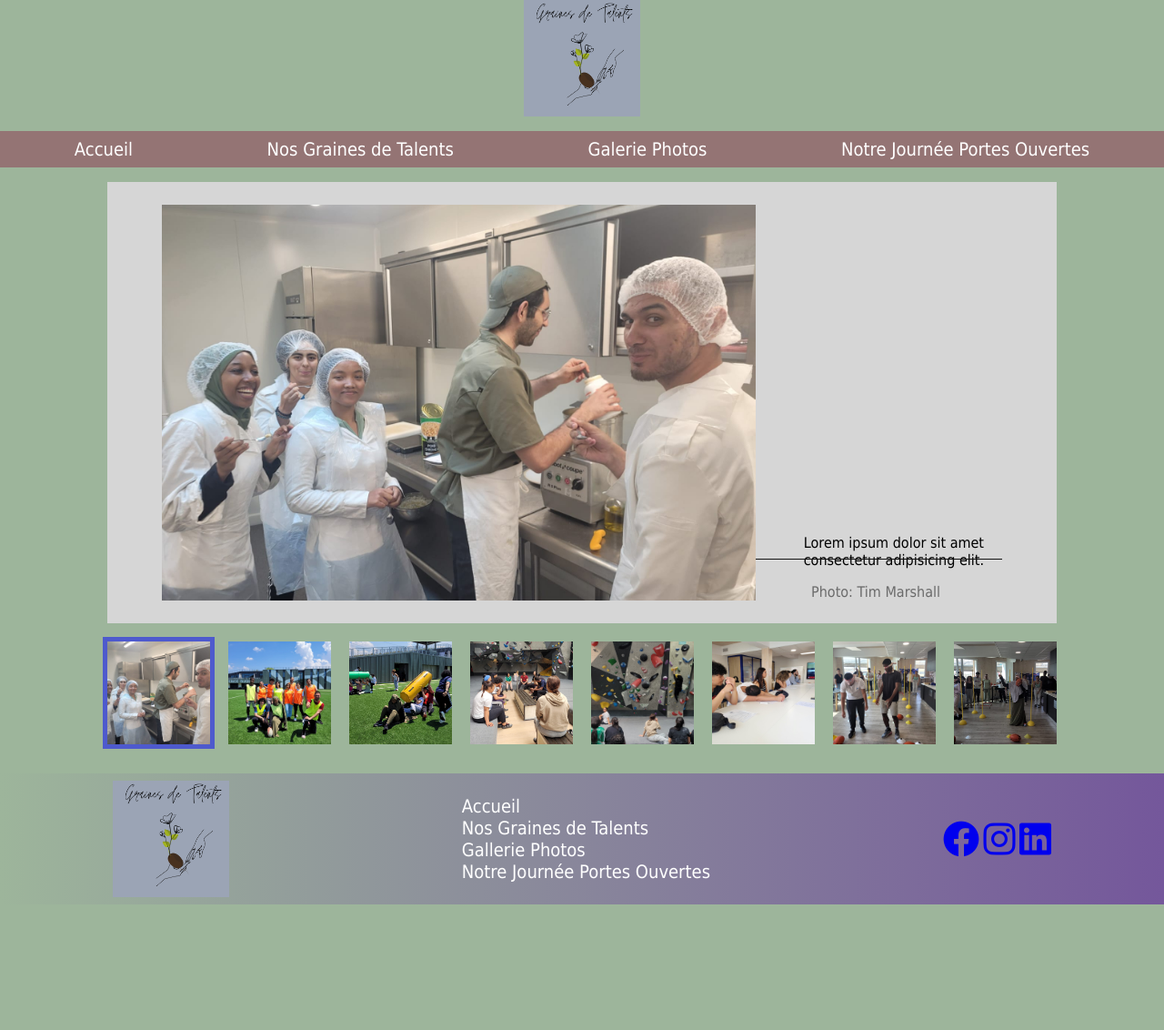
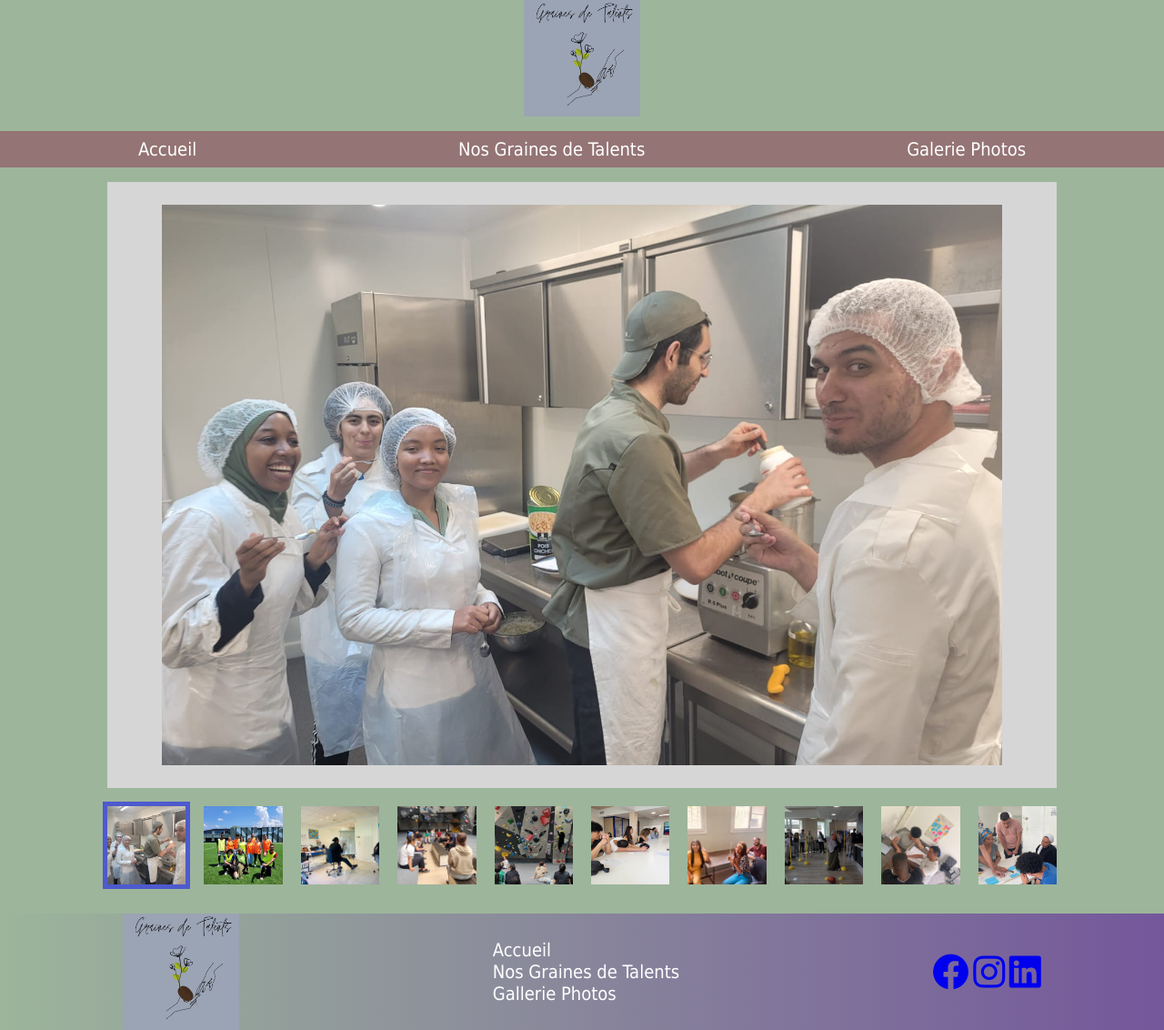
Before and after one commit to mohamed-azzouz98/Site_GrainesDeTalents, a PHP site: page /galerie.html in a window 1280 px wide. Shown: the whole page at 91% size. Before the commit the page ends 994 px from the top, so only its background shows below. Run offline with PHP 8.4, Linux system fonts and the light colour scheme.

Commit message:
Debut reponsive

```diff
--- a/galerie.html
+++ b/galerie.html
@@ -21,7 +21,7 @@
                     <li><a href="index.html">Accueil</a></li>
                     <li><a href="nosgraines.html">Nos Graines de Talents</a></li>
                     <li><a href="galerie.html">Galerie Photos</a></li>
-                    <li><a href="jpo.html">Notre Journée Portes Ouvertes</a></li>
+
                 </ul>
             </div>
         </nav>
@@ -41,16 +41,15 @@
                     <input type="radio" name="slides" id="slide-6">
                     <input type="radio" name="slides" id="slide-7">
                     <input type="radio" name="slides" id="slide-8">
+                    <input type="radio" name="slides" id="slide-9">
+                    <input type="radio" name="slides" id="slide-10">
                     <ul class="carousel__slides">
                         <li class="carousel__slide">
                             <figure>
                                 <div>
                                     <img src="galerie/IMG-20230524-WA0001.jpg" alt="">
                                 </div>
-                                <figcaption>
-                                    Lorem ipsum dolor sit amet consectetur adipisicing elit.
-                                    <span class="credit">Photo: Tim Marshall</span>
-                                </figcaption>
+
                             </figure>
                         </li>
                         <li class="carousel__slide">
@@ -58,21 +57,15 @@
                                 <div>
                                     <img src="galerie/IMG-20230524-WA0004.jpg" alt="">
                                 </div>
-                                <figcaption>
-                                    Lorem ipsum dolor sit amet consectetur adipisicing elit.
-                                    <span class="credit">Photo: Christian Joudrey</span>
-                                </figcaption>
+
                             </figure>
                         </li>
                         <li class="carousel__slide">
                             <figure>
                                 <div>
-                                    <img src="galerie/IMG-20230524-WA0010.jpg" alt="">
+                                    <img src="galerie/IMG-20230712-WA0006.jpg" alt="">
                                 </div>
-                                <figcaption>
-                                    Lorem ipsum dolor sit amet consectetur adipisicing elit.
-                                    <span class="credit">Photo: Steve Carter</span>
-                                </figcaption>
+
                             </figure>
                         </li>
                         <li class="carousel__slide">
@@ -80,10 +73,7 @@
                                 <div>
                                     <img src="galerie/IMG-20230525-WA0007.jpg" alt="">
                                 </div>
-                                <figcaption>
-                                    Lorem ipsum dolor sit amet consectetur adipisicing elit.
-                                    <span class="credit">Photo: Aleksandra Boguslawska</span>
-                                </figcaption>
+
                             </figure>
                         </li>
                         <li class="carousel__slide">
@@ -91,10 +81,7 @@
                                 <div>
                                     <img src="galerie/IMG-20230525-WA0016.jpg" alt="">
                                 </div>
-                                <figcaption>
-                                    Lorem ipsum dolor sit amet consectetur adipisicing elit.
-                                    <span class="credit">Photo: Rosan Harmens</span>
-                                </figcaption>
+
                             </figure>
                         </li>
                         <li class="carousel__slide">
@@ -102,21 +89,15 @@
                                 <div>
                                     <img src="galerie/IMG-20230527-WA0000.jpg" alt="">
                                 </div>
-                                <figcaption>
-                                    Lorem ipsum dolor sit amet consectetur adipisicing elit.
-                                    <span class="credit">Photo: Annie Spratt</span>
-                                </figcaption>
+
                             </figure>
                         </li>
                         <li class="carousel__slide">
                             <figure>
                                 <div>
-                                    <img src="galerie/IMG-20230527-WA0003.jpg" alt="">
+                                    <img src="galerie/IMG-20230712-WA0009.jpg" alt="">
                                 </div>
-                                <figcaption>
-                                    Lorem ipsum dolor sit amet consectetur adipisicing elit.
-                                    <span class="credit">Photo: Annie Spratt</span>
-                                </figcaption>
+
                             </figure>
                         </li>
                         <li class="carousel__slide">
@@ -124,10 +105,23 @@
                                 <div>
                                     <img src="galerie/IMG-20230527-WA0005.jpg" alt="">
                                 </div>
-                                <figcaption>
-                                    Lorem ipsum dolor sit amet consectetur adipisicing elit.
-                                    <span class="credit">Photo: Annie Spratt</span>
-                                </figcaption>
+
+                            </figure>
+                        </li>
+                        <li class="carousel__slide">
+                            <figure>
+                                <div>
+                                    <img src="galerie/IMG-20230712-WA0010.jpg" alt="">
+                                </div>
+
+                            </figure>
+                        </li>
+                        <li class="carousel__slide">
+                            <figure>
+                                <div>
+                                    <img src="galerie/IMG-20230712-WA0015.jpg" alt="">
+                                </div>
+
                             </figure>
                         </li>
                     </ul>
@@ -139,7 +133,7 @@
                             <label for="slide-2"><img src="galerie/IMG-20230524-WA0004.jpg" alt=""></label>
                         </li>
                         <li>
-                            <label for="slide-3"><img src="galerie/IMG-20230524-WA0010.jpg" alt=""></label>
+                            <label for="slide-3"><img src="galerie/IMG-20230712-WA0006.jpg" alt=""></label>
                         </li>
                         <li>
                             <label for="slide-4"><img src="galerie/IMG-20230525-WA0007.jpg" alt=""></label>
@@ -151,10 +145,16 @@
                             <label for="slide-6"><img src="galerie/IMG-20230527-WA0000.jpg" alt=""></label>
                         </li>
                         <li>
-                            <label for="slide-7"><img src="galerie/IMG-20230527-WA0003.jpg" alt=""></label>
+                            <label for="slide-7"><img src="galerie/IMG-20230712-WA0009.jpg" alt=""></label>
                         </li>
                         <li>
                             <label for="slide-8"><img src="galerie/IMG-20230527-WA0005.jpg" alt=""></label>
+                        </li>
+                        <li>
+                            <label for="slide-9"><img src="galerie/IMG-20230712-WA0010.jpg" alt=""></label>
+                        </li>
+                        <li>
+                            <label for="slide-10"><img src="galerie/IMG-20230712-WA0015.jpg" alt=""></label>
                         </li>
                     </ul>
                 </div>
@@ -175,7 +175,7 @@
                     <li><a href="index.html">Accueil</a></li>
                     <li><a href="nosgraines.html">Nos Graines de Talents</a></li>
                     <li><a href="gallerie.html">Gallerie Photos</a></li>
-                    <li><a href="jpo.html">Notre Journée Portes Ouvertes</a></li>
+
                 </ul>
             </div>
 
@@ -192,27 +192,27 @@
     </footer>
 
     <script>
-        var gallery = document.querySelector('.gallery');
-var galleryItems = document.querySelectorAll('.gallery-item');
-var numOfItems = gallery.children.length;
-var itemWidth = 23; // percent: as set in css
+        let gallery = document.querySelector('.gallery');
+let galleryItems = document.querySelectorAll('.gallery-item');
+let numOfItems = gallery.children.length;
+let itemWidth = 23; // percent: as set in css
 
-var featured = document.querySelector('.featured-item');
+let featured = document.querySelector('.featured-item');
 
-var leftBtn = document.querySelector('.move-btn.left');
-var rightBtn = document.querySelector('.move-btn.right');
-var leftInterval;
-var rightInterval;
+let leftBtn = document.querySelector('.move-btn.left');
+let rightBtn = document.querySelector('.move-btn.right');
+let leftInterval;
+let rightInterval;
 
-var scrollRate = 0.2;
-var left;
+let scrollRate = 0.2;
+let left;
 
 function selectItem(e) {
 	if (e.target.classList.contains('active')) return;
 
 	featured.style.backgroundImage = e.target.style.backgroundImage;
 
-	for (var i = 0; i < galleryItems.length; i++) {
+	for (let i = 0; i < galleryItems.length; i++) {
 		if (galleryItems[i].classList.contains('active'))
 			galleryItems[i].classList.remove('active');
 	}
@@ -221,7 +221,7 @@ function selectItem(e) {
 }
 
 function galleryWrapLeft() {
-	var first = gallery.children[0];
+	let first = gallery.children[0];
 	gallery.removeChild(first);
 	gallery.style.left = -itemWidth + '%';
 	gallery.appendChild(first);
@@ -229,7 +229,7 @@ function galleryWrapLeft() {
 }
 
 function galleryWrapRight() {
-	var last = gallery.children[gallery.children.length - 1];
+	let last = gallery.children[gallery.children.length - 1];
 	gallery.removeChild(last);
 	gallery.insertBefore(last, gallery.children[0]);
 	gallery.style.left = '-23%';
@@ -255,7 +255,7 @@ function moveRight() {
 	if (left > -itemWidth && left < 0) {
 		left = left  - itemWidth;
 
-		var last = gallery.children[gallery.children.length - 1];
+		let last = gallery.children[gallery.children.length - 1];
 		gallery.removeChild(last);
 		gallery.style.left = left + '%';
 		gallery.insertBefore(last, gallery.children[0]);
@@ -288,7 +288,7 @@ rightBtn.addEventListener('mouseleave', stopMovement);
 
 //Start this baby up
 (function init() {
-	var images = [
+	let images = [
 		'https://s3-us-west-2.amazonaws.com/forconcepting/800Wide50Quality/car.jpg',
 		'https://s3-us-west-2.amazonaws.com/forconcepting/800Wide50Quality/city.jpg',
 		'https://s3-us-west-2.amazonaws.com/forconcepting/800Wide50Quality/deer.jpg',
@@ -305,7 +305,7 @@ rightBtn.addEventListener('mouseleave', stopMovement);
 	featured.style.backgroundImage = 'url(' + images[0] + ')';
 
 	//Set Images for Gallery and Add Event Listeners
-	for (var i = 0; i < galleryItems.length; i++) {
+	for (let i = 0; i < galleryItems.length; i++) {
 		galleryItems[i].style.backgroundImage = 'url(' + images[i] + ')';
 		galleryItems[i].addEventListener('click', selectItem);
 	}
--- a/nosgraines.html
+++ b/nosgraines.html
@@ -21,7 +21,7 @@
                     <li><a href="index.html">Accueil</a></li>
                     <li><a href="nosgraines.html">Nos Graines de Talents</a></li>
                     <li><a href="galerie.html">Galerie Photos</a></li>
-                    <li><a href="jpo.html">Notre Journée Portes Ouvertes</a></li>
+
                 </ul>
             </div>
         </nav>
@@ -117,7 +117,7 @@
                     <li><a href="index.html">Accueil</a></li>
                     <li><a href="nosgraines.html">Nos Graines de Talents</a></li>
                     <li><a href="gallerie.html">Gallerie Photos</a></li>
-                    <li><a href="jpo.html">Notre Journée Portes Ouvertes</a></li>
+
                 </ul>
             </div>
 
--- a/profil/alain/alain.html
+++ b/profil/alain/alain.html
@@ -21,7 +21,7 @@
                     <li><a href="../../index.html">Accueil</a></li>
                     <li><a href="../../nosgraines.html">Nos Graines de Talents</a></li>
                     <li><a href="../../galerie.html">Galerie Photos</a></li>
-                    <li><a href="../../jpo.html">Notre Journée Portes Ouvertes</a></li>
+
                 </ul>
             </div>
         </nav>
@@ -97,7 +97,7 @@
                     <li><a href="../../index.html">Accueil</a></li>
                     <li><a href="../../nosgraines.html">Nos Graines de Talents</a></li>
                     <li><a href="../../gallerie.html">Gallerie Photos</a></li>
-                    <li><a href="../../jpo.html">Notre Journée Portes Ouvertes</a></li>
+
                 </ul>
             </div>
 
--- a/profil/manar/manar.html
+++ b/profil/manar/manar.html
@@ -21,7 +21,7 @@
                     <li><a href="../../index.html">Accueil</a></li>
                     <li><a href="../../nosgraines.html">Nos Graines de Talents</a></li>
                     <li><a href="../../galerie.html">Galerie Photos</a></li>
-                    <li><a href="../../jpo.html">Notre Journée Portes Ouvertes</a></li>
+
                 </ul>
             </div>
         </nav>
@@ -96,7 +96,7 @@
                     <li><a href="../../index.html">Accueil</a></li>
                     <li><a href="../../nosgraines.html">Nos Graines de Talents</a></li>
                     <li><a href="../../gallerie.html">Gallerie Photos</a></li>
-                    <li><a href="../../jpo.html">Notre Journée Portes Ouvertes</a></li>
+
                 </ul>
             </div>
 
--- a/profil/mohamed/mohamed.html
+++ b/profil/mohamed/mohamed.html
@@ -21,7 +21,7 @@
                     <li><a href="../../index.html">Accueil</a></li>
                     <li><a href="../../nosgraines.html">Nos Graines de Talents</a></li>
                     <li><a href="../../galerie.html">Galerie Photos</a></li>
-                    <li><a href="../../jpo.html">Notre Journée Portes Ouvertes</a></li>
+
                 </ul>
             </div>
         </nav>
@@ -72,7 +72,7 @@
                     <li><a href="../../index.html">Accueil</a></li>
                     <li><a href="../../nosgraines.html">Nos Graines de Talents</a></li>
                     <li><a href="../../gallerie.html">Gallerie Photos</a></li>
-                    <li><a href="../../jpo.html">Notre Journée Portes Ouvertes</a></li>
+
                 </ul>
             </div>
 
--- a/profil/nachmi/nachmi.html
+++ b/profil/nachmi/nachmi.html
@@ -21,7 +21,7 @@
                     <li><a href="../../index.html">Accueil</a></li>
                     <li><a href="../../nosgraines.html">Nos Graines de Talents</a></li>
                     <li><a href="../../galerie.html">Galerie Photos</a></li>
-                    <li><a href="../../jpo.html">Notre Journée Portes Ouvertes</a></li>
+
                 </ul>
             </div>
         </nav>
@@ -64,7 +64,7 @@
                     <li><a href="../../index.html">Accueil</a></li>
                     <li><a href="../../nosgraines.html">Nos Graines de Talents</a></li>
                     <li><a href="../../gallerie.html">Gallerie Photos</a></li>
-                    <li><a href="../../jpo.html">Notre Journée Portes Ouvertes</a></li>
+
                 </ul>
             </div>
 
--- a/profil/oualid/oualid.html
+++ b/profil/oualid/oualid.html
@@ -21,7 +21,7 @@
                     <li><a href="../../index.html">Accueil</a></li>
                     <li><a href="../../nosgraines.html">Nos Graines de Talents</a></li>
                     <li><a href="../../galerie.html">Galerie Photos</a></li>
-                    <li><a href="../../jpo.html">Notre Journée Portes Ouvertes</a></li>
+
                 </ul>
             </div>
         </nav>
@@ -68,7 +68,7 @@
                     <li><a href="../../index.html">Accueil</a></li>
                     <li><a href="../../nosgraines.html">Nos Graines de Talents</a></li>
                     <li><a href="../../gallerie.html">Gallerie Photos</a></li>
-                    <li><a href="../../jpo.html">Notre Journée Portes Ouvertes</a></li>
+
                 </ul>
             </div>
 
--- a/profil/rania/rania.html
+++ b/profil/rania/rania.html
@@ -21,7 +21,7 @@
                     <li><a href="../../index.html">Accueil</a></li>
                     <li><a href="../../nosgraines.html">Nos Graines de Talents</a></li>
                     <li><a href="../../galerie.html">Galerie Photos</a></li>
-                    <li><a href="../../jpo.html">Notre Journée Portes Ouvertes</a></li>
+
                 </ul>
             </div>
         </nav>
@@ -40,7 +40,7 @@
                     <li><a href="../../index.html">Accueil</a></li>
                     <li><a href="../../nosgraines.html">Nos Graines de Talents</a></li>
                     <li><a href="../../gallerie.html">Gallerie Photos</a></li>
-                    <li><a href="../../jpo.html">Notre Journée Portes Ouvertes</a></li>
+
                 </ul>
             </div>
 
--- a/profil/walid/walid.html
+++ b/profil/walid/walid.html
@@ -21,7 +21,7 @@
                     <li><a href="../../index.html">Accueil</a></li>
                     <li><a href="../../nosgraines.html">Nos Graines de Talents</a></li>
                     <li><a href="../../galerie.html">Galerie Photos</a></li>
-                    <li><a href="../../jpo.html">Notre Journée Portes Ouvertes</a></li>
+
                 </ul>
             </div>
         </nav>
@@ -83,7 +83,7 @@
                     <li><a href="../../index.html">Accueil</a></li>
                     <li><a href="../../nosgraines.html">Nos Graines de Talents</a></li>
                     <li><a href="../../gallerie.html">Gallerie Photos</a></li>
-                    <li><a href="../../jpo.html">Notre Journée Portes Ouvertes</a></li>
+
                 </ul>
             </div>
 
--- a/style.css
+++ b/style.css
@@ -319,28 +312,6 @@ blockquote:before {
   color: #999;
 }
 
-figcaption {
-  position: relative;
-  text-align: right;
-}
-figcaption:after {
-  content: "";
-  display: block;
-  position: absolute;
-  top: 50%;
-  left: 0;
-  width: 100%;
-  height: 1px;
-  background: #141414;
-}
-figcaption span {
-  display: inline-block;
-  position: relative;
-  margin-right: 40px;
-  padding: 0 8px;
-  background: #d6d6d6;
-  z-index: 1;
-}
 
 
 
```
Also changed, not shown: other parts of style.css (+122 -26 lines), index.html (+58 -3 lines), galerie/IMG-20230524-WA0010.jpg (deleted), galerie/IMG-20230527-WA0003.jpg (deleted), galerie/IMG-20230527-WA0006.jpg (deleted), galerie/IMG-20230712-WA0007.jpg (deleted), galerie/IMG-20230712-WA0013.jpg (deleted).
